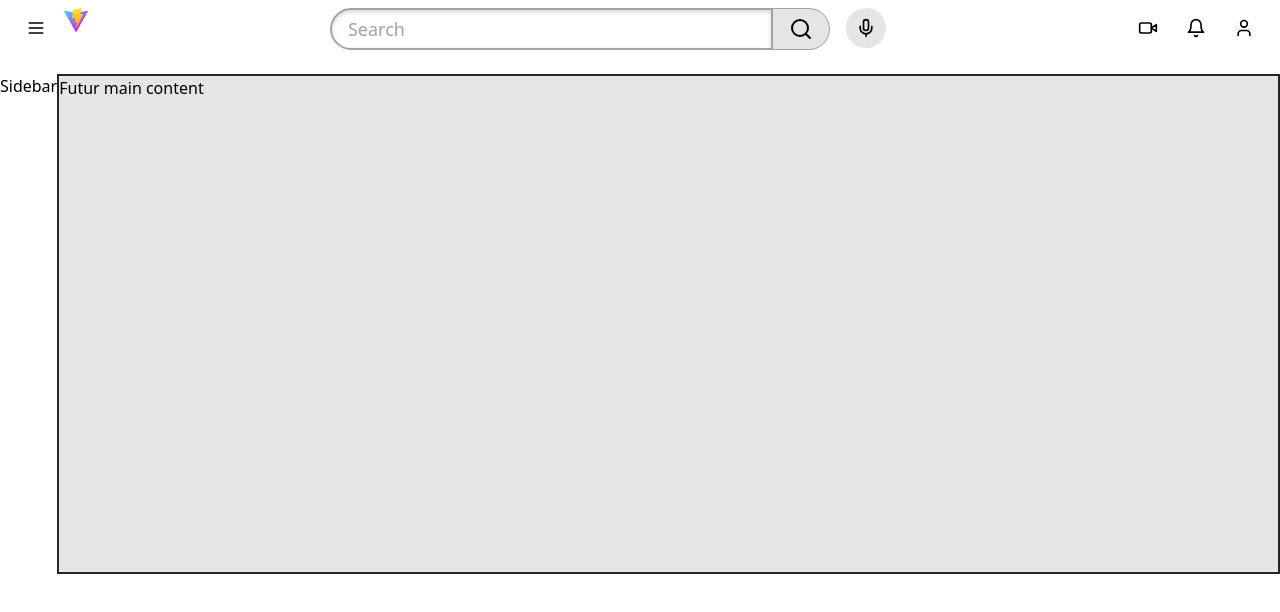
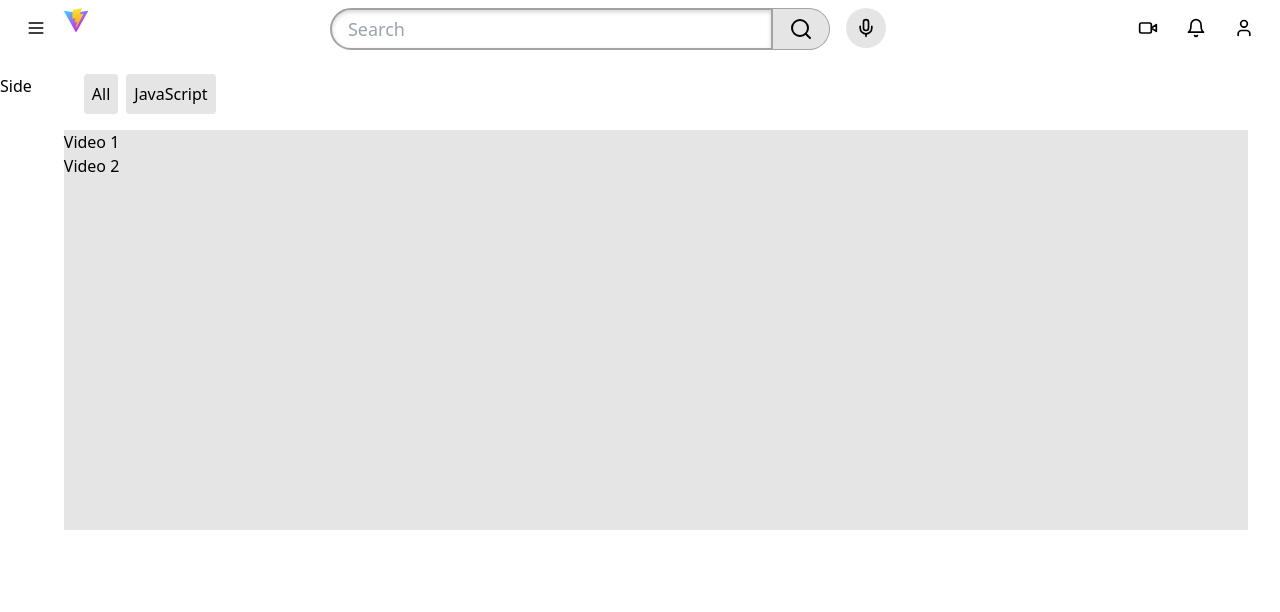
Before and after one commit to bakium/ytclone, a React (Vite) app: page / in a window 1280 px wide. Shown: the top 612 px of the page. Built offline with nearby package versions, Linux system fonts and the light colour scheme.

Commit message:
Add category and main video main container
+ To make the video goes under the categories
   parent: overflow-x-hidden
   child: sticky top-0 bg-white z-10
      here the bg white is important to avoid text overlap

+ To make the main video take all remaining space
   grid grid-cols-[auto,1fr]

```diff
--- a/src/App.tsx
+++ b/src/App.tsx
@@ -1,16 +1,30 @@
+import { Button } from "./components/Button"
 import { PageHeader } from "./layouts/PageHeader"
 
 function App() {
   return (
     <div className="max-h-screen flex flex-col">
       <PageHeader />
-      <div className="grid grid-cols-[auto,1fr] overflow-auto">
-        <aside>Sidebar</aside>
-        <main className="min-h-[500px] border-2 border-secondary-dark bg-secondary">
-          Futur main content
-        </main>
+      <div className="grid grid-cols-[auto,1fr] flex-grow-1 overflow-auto">
+        <aside>Side</aside>
+        <section className="overflow-x-hidden px-8 pb-4">
+          <div className="sticky top-0 bg-white z-10 px-5 pb-4">
+            <ul className="flex gap-2">
+              <li>
+                <Button>All</Button>
+              </li>
+              <li>
+                <Button>JavaScript</Button>
+              </li>
+            </ul>
+          </div>
+          <main className="min-h-[400px] bg-secondary">
+            <p>Video 1</p>
+            <p>Video 2</p>
+          </main>
+        </section>
       </div>
-    </div>
+    </div >
   )
 }
 
```
